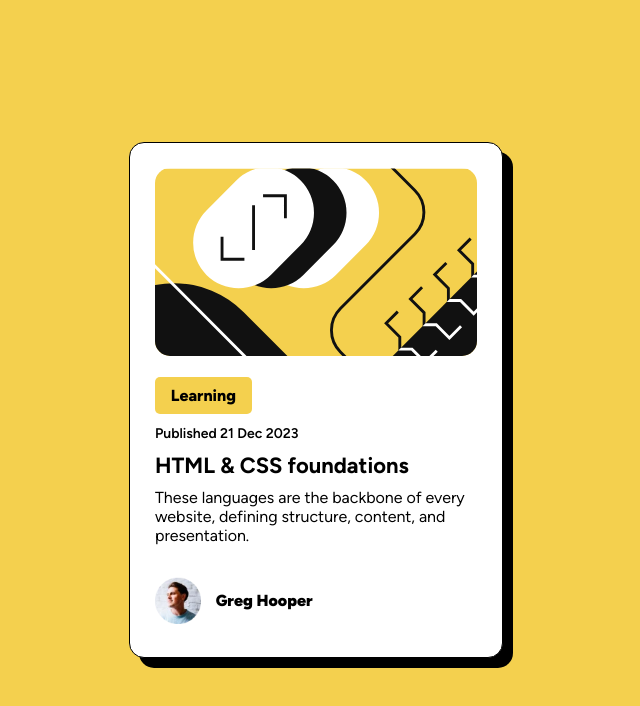
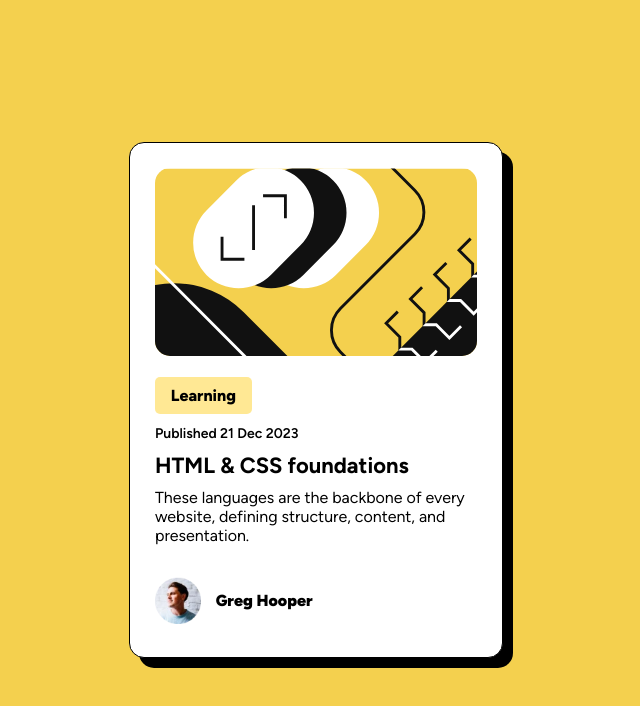
Before and after one commit to ZakJam/project_1, a plain HTML site: page index.html in a window 1280 px wide. In both pictures the pointer is over the button "Learning". Shown: the whole page, without its empty margins (324-964 px from the left). Drawn offline with Linux system fonts and the light colour scheme.

```diff
--- a/src/css/style.css
+++ b/src/css/style.css
@@ -92,6 +92,7 @@ body {
     font-family: 'Figtree', sans-serif;
     font-weight: 800;
     font-size: clamp(12px, 4vw, 16px);
+    cursor: pointer;
 }
 
 
@@ -183,5 +184,11 @@ p,h1 {
         cursor: url(/src/assets/images/icons8-pointer.svg), pointer;
     }
 
+    .second_ctr button:hover {
+
+        background-color: #ffd43888;
+
+    }
+
 
 }
```
Also changed, not shown: src/assets/images/Screenshot 2024-07-25 211328.png (added), 2 other files.
